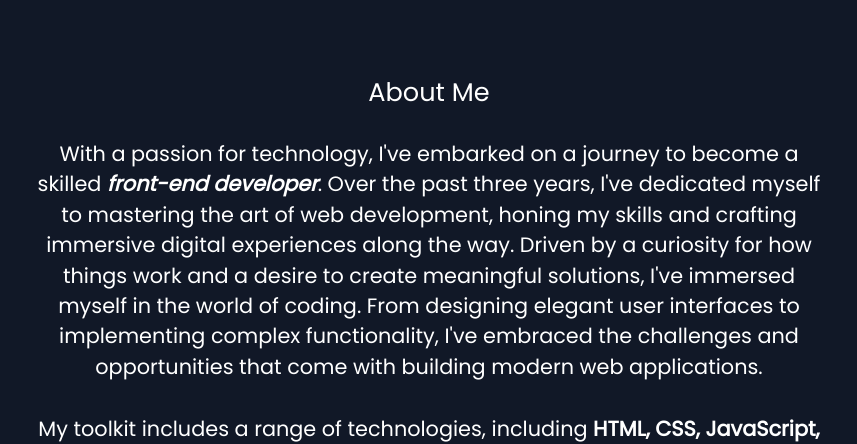
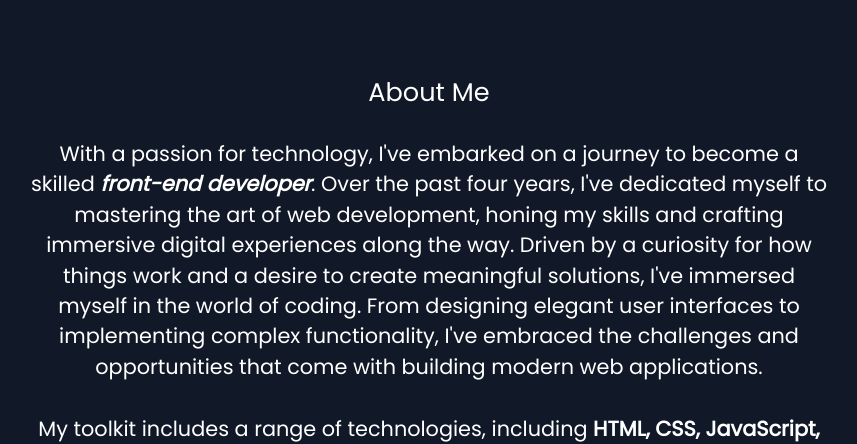
Before and after one commit to Pizle0210/portfolio, a Next.js app: page / in a window 1280 px wide. Shown: the part 960-1404 px from the top of the page, without its empty margins (211-1068 px from the left). Built offline with nearby package versions, Linux system fonts and the light colour scheme; no server answers.

Commit message:
updated my years of experience

```diff
--- a/src/components/About.tsx
+++ b/src/components/About.tsx
@@ -23,7 +23,7 @@ export default function About() {
           With a passion for technology, I've embarked on a journey to become a
           skilled{" "}
           <span className="font-semibold italic">front-end developer</span>.
-          Over the past three years, I've dedicated myself to mastering the art
+          Over the past four years, I've dedicated myself to mastering the art
           of web development, honing my skills and crafting immersive digital
           experiences along the way. Driven by a curiosity for how things work
           and a desire to create meaningful solutions, I've immersed myself in
```
